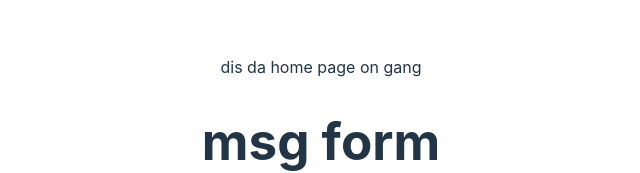
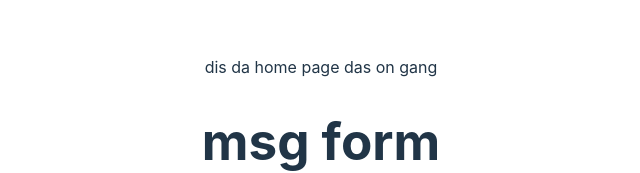
Before and after one commit to pethoburr/chatter, a React (Vite) app: page / in a window 1280 px wide. Shown: the part 167-340 px from the top of the page, without its empty margins (319-959 px from the left). Built offline with nearby package versions, Linux system fonts and the light colour scheme; no server answers.

Commit message:
updated homepage text

```diff
--- a/src/components/Home.tsx
+++ b/src/components/Home.tsx
@@ -131,7 +131,7 @@ const Home = () => {
 
     return(
         <>
-            <div>dis da home page on gang</div>
+            <div>dis da home page das on gang</div>
             <form onSubmit={(e) => sendMessage(e)}>
                 <h1>msg form</h1>
                 <select value={receiverId} onChange={(e) => handleReceiverId(e)}>
```
